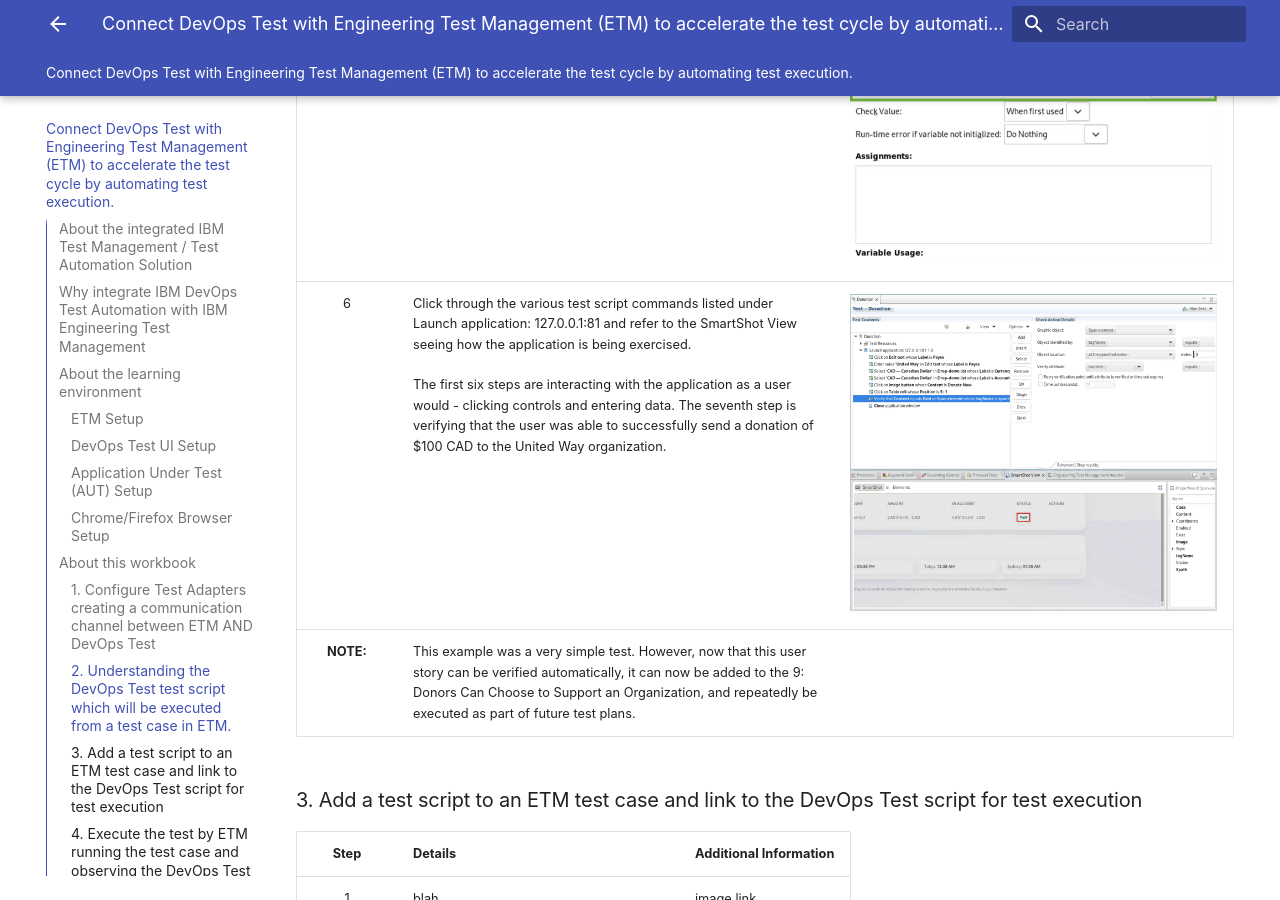
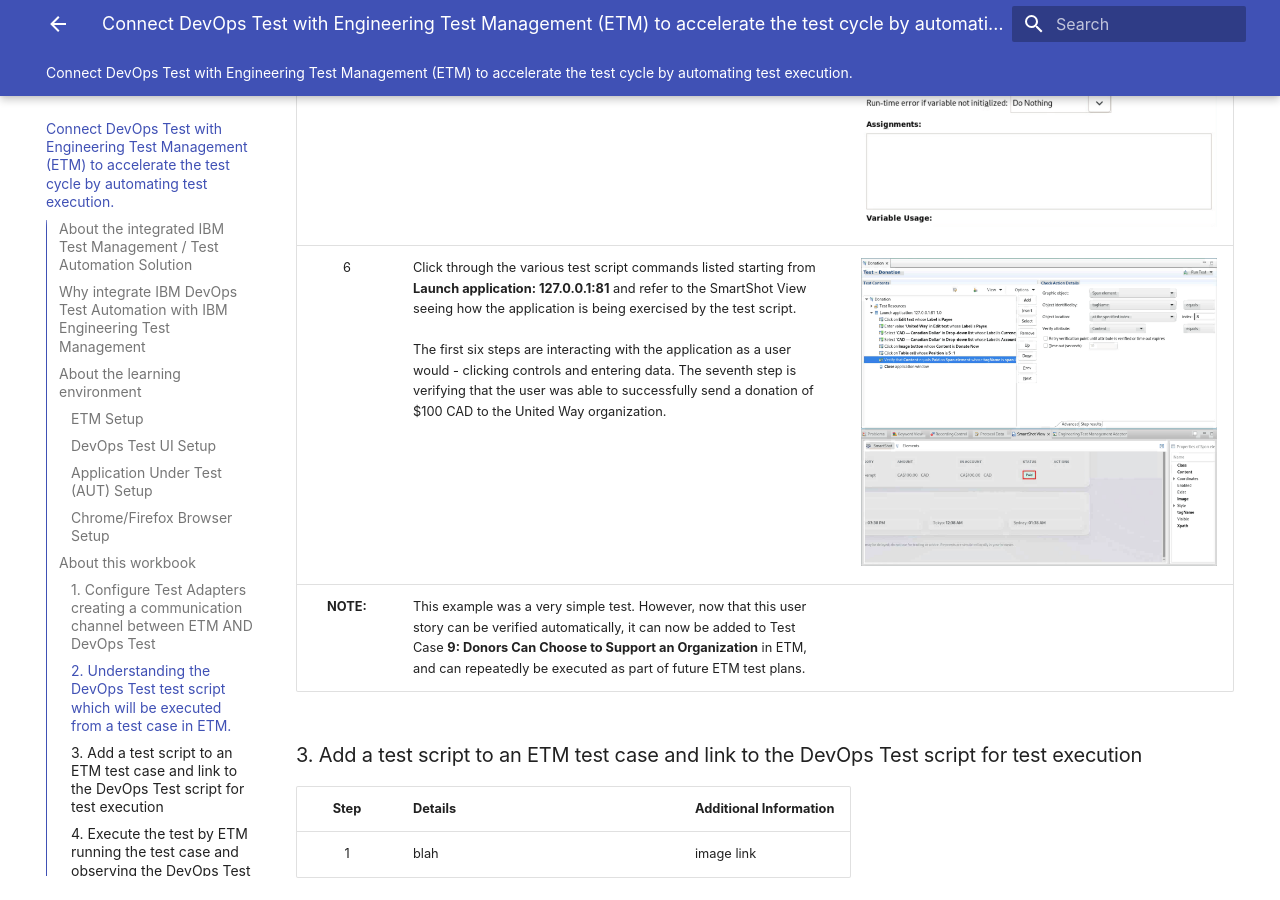
Before and after one commit to DevOpsAutomationLabs/Test_ELM, an MkDocs documentation site: the page built from docs/index.md, in a window 1280 px wide and 900 px high, scrolled down 13375 px. Built offline with MkDocs 1.6.1 and Material for MkDocs 9.7.7, drawn with Linux system fonts in a browser that asks for light colours.

Commit message:
Update index.md

```diff
--- a/docs/index.md
+++ b/docs/index.md
@@ -135,9 +135,9 @@
 | 2 | In the View panel, click the **SmartShot View** to enable. | <img src="media/t1_31.png" alt="t1_31" style="width:100%; height:auto;"> |
 | 3 | In the Test Contents view, fully expand the **Test Resources** and **Launch application** twistys. | <img src="media/t1_32.png" alt="t1_32" style="width:100%; height:auto;"> |
 | 4 | Under the UI Test entry, click the **RTW_WebUI_Browser_Selection="Chrome"** line. | <img src="media/t1_33.png" alt="t1_33" style="width:100%; height:auto;"> |
-| 5 | In the **Variable Details** view, note that this test is configured to start an instance of Chrome.</br>However, this setting may be changed to start a different browser or the browser setting could be provided through a data source allowing the test to be executed against a variety of browser types. | <img src="media/t1_34.png" alt="t1_34" style="width:100%; height:auto;"> |
-| 6 | Click through the various test script commands listed under Launch application: 127.0.0.1:81 and refer to the SmartShot View seeing how the application is being exercised.</br></br>The first six steps are interacting with the application as a user would - clicking controls and entering data. The seventh step is verifying that the user was able to successfully send a donation of $100 CAD to the United Way organization. | <img src="media/t1_35.png" alt="t1_35" style="width:100%; height:auto;"> |
-| **NOTE:** | This example was a very simple test. However, now that this user story can be verified automatically, it can now be added to the 9: Donors Can Choose to Support an Organization, and repeatedly be executed as part of future test plans. |  |
+| 5 | In the **Variable Details** view, note that this test is configured to start an instance of Chrome.</br></br>*However, this setting may be changed to start a different browser or the browser setting could be provided through a data source allowing the test to be executed against a variety of browser types.* | <img src="media/t1_34.png" alt="t1_34" style="width:100%; height:auto;"> |
+| 6 | Click through the various test script commands listed starting from **Launch application: 127.0.0.1:81** and refer to the SmartShot View seeing how the application is being exercised by the test script.</br></br>The first six steps are interacting with the application as a user would - clicking controls and entering data. The seventh step is verifying that the user was able to successfully send a donation of $100 CAD to the United Way organization. | <img src="media/t1_35.png" alt="t1_35" style="width:100%; height:auto;"> |
+| **NOTE:** | This example was a very simple test. However, now that this user story can be verified automatically, it can now be added to Test Case **9: Donors Can Choose to Support an Organization** in ETM, and can repeatedly be executed as part of future ETM test plans. |  |
 
 ### 3. Add a test script to an ETM test case and link to the DevOps Test script for test execution ###
 
```
